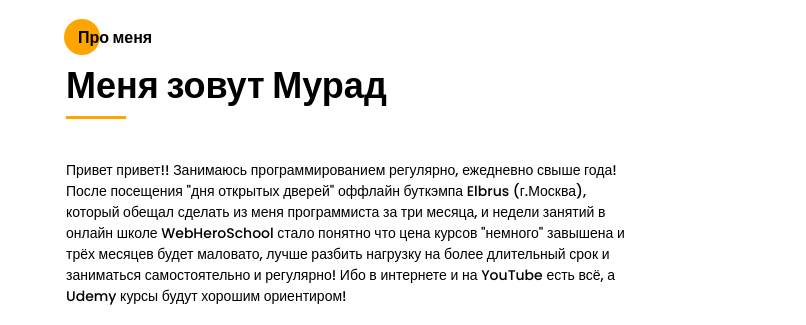
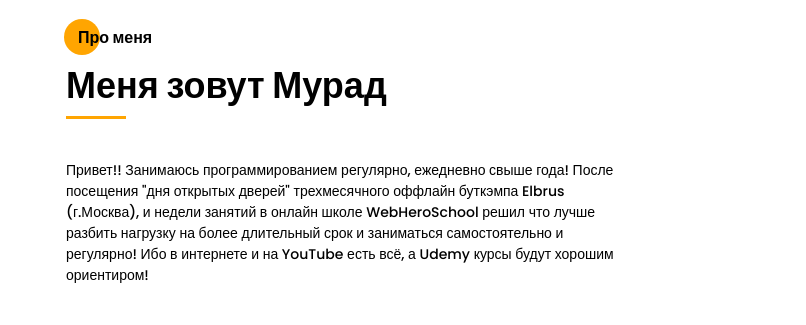
Before and after one commit to MuradIdrisovich/MyPortfolioWebsite, a website with bundled scripts: page src/index.html in a window 1280 px wide. Shown: the part 900-1225 px from the top of the page, 474-1280 px from the left. Built offline with nearby package versions, Linux system fonts and the light colour scheme; files whose address does not match are found by name.

Commit message:
some changes

```diff
--- a/src/index.html
+++ b/src/index.html
@@ -114,7 +114,7 @@
                     <div class="about__me_title">Про меня</div>
                     <div class="about__me_name">Меня зовут Мурад</div>
                     <div class="about__me_divider divider"></div>
-                    <div class="about__me_descr"><br>Привет привет!! Занимаюсь программированием регулярно, ежедневно свыше года! После посещения "дня открытых дверей" оффлайн буткэмпа Elbrus (г.Москва), который обещал сделать из меня программиста за три месяца, и недели занятий в онлайн школе WebHeroSchool стало понятно что цена курсов "немного" завышена и трёх месяцев будет маловато, лучше разбить нагрузку на более длительный срок и заниматься самостоятельно и регулярно! Ибо в интернете и на YouTube есть всё, а Udemy курсы будут хорошим ориентиром!
+                    <div class="about__me_descr"><br>Привет!! Занимаюсь программированием регулярно, ежедневно свыше года! После посещения "дня открытых дверей" трехмесячного оффлайн буткэмпа Elbrus (г.Москва), и недели занятий в онлайн школе WebHeroSchool решил что лучше разбить нагрузку на более длительный срок и заниматься самостоятельно и регулярно! Ибо в интернете и на YouTube есть всё, а Udemy курсы будут хорошим ориентиром!
                     </div>
                 </div>
                 <div class="about__skills">
--- a/src/sass/blocks/_portfolio.scss
+++ b/src/sass/blocks/_portfolio.scss
@@ -6,8 +6,9 @@
     &__wrapper {
         margin-top: 60px;
         display: grid;
+        grid-template-columns: repeat(4, 1fr);
         grid-template-rows: repeat(3, 280px);
-        grid-template-columns: repeat(4, 280px);
+        //grid-auto-rows: 280px;
         gap: 5px;
         ::-webkit-scrollbar {
             width: 9px;
--- a/src/sass/style.scss
+++ b/src/sass/style.scss
@@ -12,6 +12,12 @@
     margin: 0;
     padding: 0;
     scroll-behavior: smooth;
+}
+html {
+    overflow-x: hidden
+}
+body {
+    overflow-x: hidden
 }
 
 .active {
```
Also changed, not shown: dist/css/style.min.css, dist/index.html.
